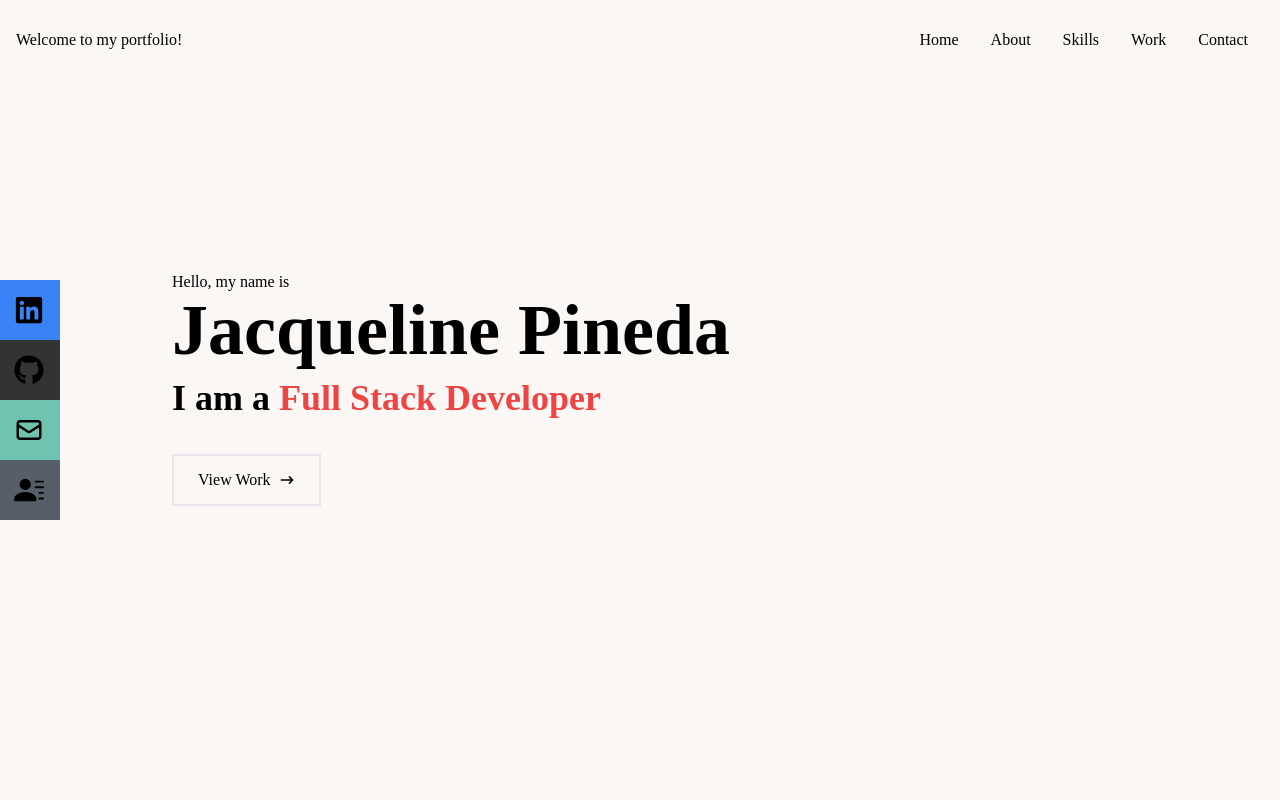
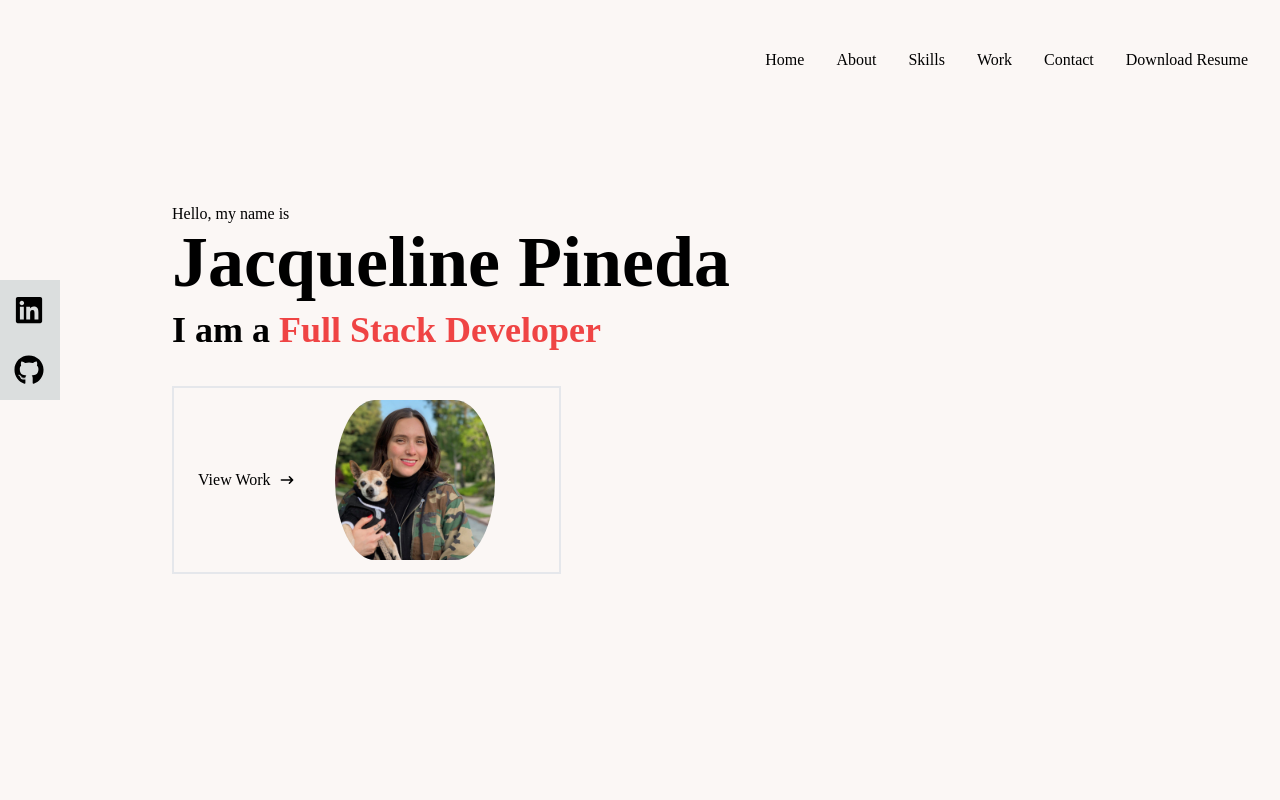
Before and after one commit to jpineda48/RTWportfolio, a React (Create React App) app: page / in a window 1280 px wide. Shown: the top 800 px of the page. Built offline with nearby package versions, Linux system fonts and the light colour scheme.

Commit message:
profile photo

```diff
--- a/src/componants/About.jsx
+++ b/src/componants/About.jsx
@@ -3,7 +3,7 @@ import React from 'react'
 const About = () => {
   return (
 
-    <div name='about' className='w-full h-screen bg-[#0a192f] text-white'>
+    <div name='about' className='w-full h-screen bg-[#dbdede] text-black'>
       <div className='flex flex-col justify-center items-center w-full h-full'>
         <div className='max-w-[1000px] w-full px-4 grid grid-cols-2 gap-8'>
             <div className='sm:text-right pb-8 pl-4'>
--- /dev/null
+++ b/src/componants/Animate.jsx
@@ -0,0 +1,44 @@
+import React from 'react'
+
+const Animate = () => {
+    const line1= "and the abyss also"
+    const line2 = "gazes into you...."
+    const sentence = {
+        hidden: {opacity:1},
+        visible: {
+            opacity:1,
+            transition: {
+                delay:0.5,
+                staggerChildren:0.08,
+            },
+
+        },
+    }
+    const letter = {
+        hidden: {opacity:0, y: 50},
+        visible: {
+            opacity: 1,
+            y: 0,
+        },
+    }
+  return (
+    <div>
+       <motion.h3 className='load-screen--message'
+       varients={sentence} initial='hidden' animate='visible'>
+        {line1.split("").map((char, index) => {
+            return (
+                <span key ={char + "-" + index} varients={letter}>
+                    {char}
+
+                </span>
+            )
+        })}
+
+
+       </motion.h3>
+
+    </div>
+  )
+}
+
+export default Animate
--- a/src/componants/Home.jsx
+++ b/src/componants/Home.jsx
@@ -1,19 +1,29 @@
 import React from 'react'
 import {HiArrowNarrowRight} from 'react-icons/hi'
+import {Link} from 'react-scroll'
+import Me from '../assets/Profile Pic.jpeg'
 
 const Home = () => {
   return (
     <div name='home' className='w-full h-screen bg-[#fbf7f5] text-black'>
         <div className='max-w-[1000px] mx-auto px-8 flex flex-col justify-center h-full '>
+        {/* <div>
+            <img className='w-60 mx-auto px-10 rounded-full' src={Me} alt="" />
+            </div> */}
+
             <p className=''>Hello, my name is </p>
             <h1 className='text-4xl sm:text-7xl font-bold '>Jacqueline Pineda</h1>
             <h2 className='text-4xl sm:tect-7xl font-bold py-3'>I am a <span className='text-red-500'>Full Stack Developer</span></h2>
             <div className='py-4 max-w-[700]'>
-                <button className='text-black group border-2 px-6 py-3 my-2 flex items-center hover:bg-[#c9df8a] hover:border-[#c9df8a] hover:text-white'>View Work
-                <span className='group-hover:rotate-90 duration-300'><HiArrowNarrowRight className='ml-2'/>  </span>
-                </button>
+
+                <Link  to="work" smooth={true} offset={50} duration={500}><button className='text-black group border-2 px-6 py-3 my-2 flex items-center hover:bg-[#c9df8a] hover:border-[#c9df8a] hover:text-white'>View Work
+                <span className='group-hover:rotate-90 duration-300'><HiArrowNarrowRight className='ml-2'/>  </span> <span> <img className='w-60 mx-auto px-10 rounded-full' src={Me} alt="" /></span>
+                </button></Link>
             </div>
+
+
         </div>
+
 
     </div>
   )
--- a/src/componants/NavBar.jsx
+++ b/src/componants/NavBar.jsx
@@ -4,13 +4,15 @@ import {HiOutlineMail} from 'react-icons/hi'
 import {BsFillPersonLinesFill} from 'react-icons/bs'
 import {Link} from 'react-scroll'
 
+
+
 export default function NavBar(){
     const [nav, setNav] = useState(false)
     const handleClick = () => setNav(!nav)
     return (
-        <div className='fixed w-full h-[80px] flex justify-between items-center px-4 bg-[##fbf7f5] text-black'>
+        <div className='fixed w-full h-[80px] flex justify-between items-center px-4 pt-10 bg-[#fbf7f5] text-black'>
             <div>
-                <p>Welcome to my portfolio!</p>
+                <p></p>
             </div>
 
 
@@ -35,6 +37,13 @@ export default function NavBar(){
                      <li><Link  to="contact" smooth={true} offset={50} duration={500}>
                     Contact
                      </Link></li>
+                     <li>
+                        <button>
+                        <a className="button" href='' download = "ResumeOfficial.pdf">
+                            Download Resume
+                            </a>
+                            </button>
+                     </li>
                 </ul>
 
             <div onClick={handleClick} className='md:hidden z-10'>
@@ -65,30 +74,19 @@ export default function NavBar(){
             </ul>
             <div className='hidden lg:flex fixed flex-column top-[35%] left-0'>
                 <ul>
-                    <li className='w-[160px] h-[60px] flex justify-between items-center ml-[-100px] hover:ml-[-10px] duration-300 bg-blue-500'>
+                    <li className='w-[160px] h-[60px] flex justify-between items-center ml-[-100px] hover:ml-[-10px] duration-300 bg-[#dbdede]'>
                         <a className='flex justify-between items-center w-full text-grey-300'
-                        href="/">
+                        href="https://www.linkedin.com/in/jacqueline-e-pineda/">
                             Linkedin <FaLinkedin size={30}/>
                         </a>
                     </li>
-                    <li className='w-[160px] h-[60px] flex justify-between items-center ml-[-100px] hover:ml-[-10px] duration-300 bg-[#333333]'>
+                    <li className='w-[160px] h-[60px] flex justify-between items-center ml-[-100px] hover:ml-[-10px] duration-300 bg-[#dbdede]'>
                         <a className='flex justify-between items-center w-full text-grey-300'
-                        href="/">
+                        href="https://github.com/jpineda48">
                             Github <FaGithub size={30}/>
                         </a>
                     </li>
-                    <li className='w-[160px] h-[60px] flex justify-between items-center ml-[-100px] hover:ml-[-10px] duration-300 bg-[#6fc2b0]'>
-                        <a className='flex justify-between items-center w-full text-grey-300'
-                        href="/">
-                            Email <HiOutlineMail size={30}/>
-                        </a>
-                    </li>
-                    <li className='w-[160px] h-[60px] flex justify-between items-center ml-[-100px] hover:ml-[-10px] duration-300 bg-[#565f69]'>
-                        <a className='flex justify-between items-center w-full text-grey-300'
-                        href="/">
-                            Linkedin <BsFillPersonLinesFill size={30}/>
-                        </a>
-                    </li>
+
                 </ul>
 
             </div>
```
Also changed, not shown: src/assets/Profile Pic.jpeg (added), 1 other file (tests, documents, lock files or other folders).
